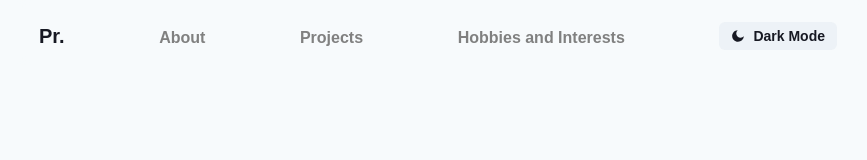
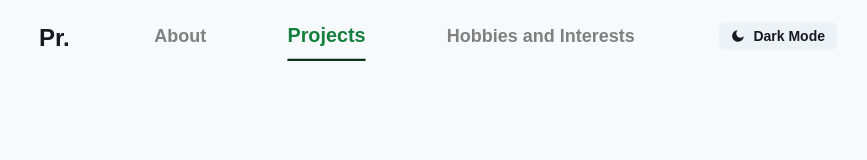
Before and after one commit to pruthviiiii/Mywebpage, a React (Create React App) app: page /projects in a window 1280 px wide. Shown: the top 160 px of the page, without its empty margins (198-1065 px from the left). Built offline with nearby package versions, Linux system fonts and the light colour scheme; a web font is replaced by a local one.

Commit message:
nav bar updated

```diff
--- a/src/App.js
+++ b/src/App.js
@@ -6,6 +6,7 @@ import About from "./Components/About";
 import { BrowserRouter as Router, Route, Link, Routes } from "react-router-dom";
 import Project from "./Components/Project";
 import HobbiesandInterests from "./Components/HobbiesandInterests";
+import { NavLink } from "react-router-dom";
 
 function App() {
   const [darkmode, setDarkmode] = useState(false);
@@ -28,14 +29,60 @@ function App() {
             <nav className="navdetail flex bg-nav-light dark:bg-nav-dark gap-2">
               <div className="flex-1 flex justify-between ">
                 <div className="flex-none">
-                  <Link to="/" className="font-semibold text-xl" onClick={scrollUp2}>
-                    Pr.
-                  </Link>
+                <NavLink
+  to="/"
+  onClick={scrollUp2}
+  className={({ isActive }) =>
+    `relative text-2xl transition-all duration-200
+    font-bold inline-block
+    hover:scale-125 hover:text-green-700
+    after:content-[''] after:absolute after:left-0 after:bottom-[-2px]
+    after:w-0 after:h-[2px] after:bg-green-950 after:transition-all after:duration-300
+    hover:after:w-full
+    ${isActive ? "scale-125 text-green-700 after:w-full" : ""}`
+  }
+>
+  Pr.
+</NavLink>
+
                 </div>
                 <div className="router flex-1 flex justify-evenly font-semibold text-light-head">
-                  <Link to="/about" onClick={scrollUp2}>About</Link>
-                  <Link to="/Projects" onClick={scrollUp2}>Projects</Link>
-                  <Link to="/Hobbies" onClick={scrollUp2}>Hobbies and Interests</Link>
+
+                <NavLink
+  to="/about"
+  onClick={scrollUp2}
+  className={({ isActive }) =>
+    `relative text-lg transition-all duration-200
+    hover:scale-110 hover:text-green-700
+    after:content-[''] after:absolute after:left-0 after:bottom-[-2px]
+    after:w-0 after:h-[2px] after:bg-green-950 after:transition-all after:duration-300
+    hover:after:w-full
+    ${isActive ? "scale-110 text-green-700 after:w-full" : ""}`
+  }
+>
+  About
+</NavLink>
+
+
+                  <NavLink to="/Projects" onClick={scrollUp2} className={({ isActive }) =>
+    `relative text-lg transition-all duration-200
+    hover:scale-110 hover:text-green-700
+    after:content-[''] after:absolute after:left-0 after:bottom-[-2px]
+    after:w-0 after:h-[2px] after:bg-green-950 after:transition-all after:duration-300
+    hover:after:w-full
+    ${isActive ? "scale-110 text-green-700 after:w-full" : ""}`
+  } >Projects</NavLink>
+
+
+                  <NavLink to="/Hobbies" onClick={scrollUp2} className={({ isActive }) =>
+    `relative text-lg transition-all duration-200
+    hover:scale-110 hover:text-green-700
+    after:content-[''] after:absolute after:left-0 after:bottom-[-2px]
+    after:w-0 after:h-[2px] after:bg-green-950 after:transition-all after:duration-300
+    hover:after:w-full
+    ${isActive ? "scale-110 text-green-700 after:w-full" : ""}`
+  } >Hobbies and Interests</NavLink>
+
                 </div>
                 <div className="flex-none mr-2 font-semibold text-sm gap-3">
                   {darkmode ? (
@@ -86,14 +133,6 @@ function App() {
                     </div>
                   )}
                 </div>
-
-
-                <div className="burger" onClick={() => setMenue(!menue)}>
-                  <div className={menue ? "line line1close" : "line line1open"}></div>
-                  <div className={menue ? "line line2close" : "line"}></div>
-                  <div className={menue ? "line line3close" : "line line3open"}></div>
-                </div>
-
               </div>
             </nav>
 
@@ -117,19 +156,19 @@ function App() {
                 <Route path="*" element={<Home />} />
               </Routes>
 
-              <hr className="mt-12 border-t border-gray-300 dark:border-gray-700" />
+              <hr className="mt-12" />
+
               <footer className="mt-5 pb-5 flex flex-col justify-evenly">
                 <div className="flex gap-10 mr-auto ml-auto mt-5 text-sm text-Dark-text underline dark:text-[#6b7280]">
                   <a href="https://github.com/pruthviiiii" target="_blank" rel="noopener noreferrer">Github</a>
-                  <a href="https://www.linkedin.com/in/pruthviraj-hanumantharayappa/" target="_blank" rel="noopener noreferrer">LinkedIn</a>
+                  <a href="https://www.linkedin.com/in/pruthviraj-hanumantharayappa/" target="_blank" rel="noopener noreferrer">Linkedin</a>
                   <a href="mailto:pruthviraj3234@gmail.com" target="_blank" rel="noopener noreferrer">Email</a>
                 </div>
                 <br />
                 <div className="font-medium text-Dark-text text-xs dark:text-light-text">
-                  Built with <span role="img" aria-label="love">💜</span> by Pruthviraj
+                Built with <span role="img" aria-label="love">💜</span> by Pruthviraj
                 </div>
               </footer>
-
             </div>
           </div>
         </Router>
--- a/src/Components/Navbar.jsx
+++ b/src/Components/Navbar.jsx
@@ -0,0 +1,32 @@
+import React from "react";
+import { Link, useLocation } from "react-router-dom";
+import "./nav.css"; // ✅ Import the CSS file
+
+const Navbar = ({ scrollUp2 }) => {
+  const location = useLocation(); // ✅ Get the current route
+
+  return (
+    <nav className="navdetail">
+      <div className="flex-1 flex justify-between">
+        <div className="flex-none">
+          <Link to="/" className="font-semibold text-xl" onClick={scrollUp2}>
+            Pr.
+          </Link>
+        </div>
+        <div className="router">
+          <Link to="/about" className={`nav-link ${location.pathname === "/about" ? "active" : ""}`} onClick={scrollUp2}>
+            About
+          </Link>
+          <Link to="/projects" className={`nav-link ${location.pathname === "/projects" ? "active" : ""}`} onClick={scrollUp2}>
+            Projects
+          </Link>
+          <Link to="/hobbies" className={`nav-link ${location.pathname === "/hobbies" ? "active" : ""}`} onClick={scrollUp2}>
+            Hobbies and Interests
+          </Link>
+        </div>
+      </div>
+    </nav>
+  );
+};
+
+export default Navbar;
--- a/src/Components/content/project.js
+++ b/src/Components/content/project.js
@@ -75,8 +75,8 @@ export const projects = [
     title: "React Weather App v-1",
     des: "A weather forecasting site using OpenWeather API. Users can search for weather information of any place in the world and view hourly and weekly forecasts.",
     links: {
-      github: "https://github.com/pruthviiiii/weather-monitering",
-      live: "https://github.com/pruthviiiii/weather-app",
+      github: "https://github.com/pruthviiiii/weather-app",
+      live: "https://pruthviiiii.github.io/weather-app/",
     },
   },
   {
--- a/src/Components/nav.css
+++ b/src/Components/nav.css
@@ -0,0 +1,61 @@
+/* Default link styles */
+.nav-link {
+    color: gray; /* Default text color */
+    text-decoration: none;
+    padding: 8px 16px;
+    font-size: 16px;
+    font-weight: 500;
+    transition: color 0.3s ease-in-out, border-bottom 0.3s ease-in-out;
+  }
+
+  /* Hover effect */
+  .nav-link:hover {
+    color: black; /* Change text color on hover */
+    border-bottom: 2px solid black;
+  }
+
+  /* Active page effect */
+  .nav-link.active {
+    color: black;
+    font-weight: bold;
+    border-bottom: 2px solid black;
+  }
+
+  /* Navbar container */
+  .navdetail {
+    background-color: white;
+    display: flex;
+    justify-content: space-between;
+    align-items: center;
+    padding: 15px 20px;
+    box-shadow: 0 2px 5px rgba(0, 0, 0, 0.1);
+  }
+
+  /* Navbar links container */
+  .router {
+    display: flex;
+    gap: 20px;
+  }
+
+  /* Dark mode styles */
+  .dark .nav-link {
+    color: #d1d5db; /* Light gray text for dark mode */
+  }
+
+  .dark .nav-link:hover,
+  .dark .nav-link.active {
+    color: white; /* White text in dark mode */
+    border-bottom: 2px solid white;
+  }
+
+  /* Responsive Navbar */
+  @media screen and (max-width: 768px) {
+    .router {
+      flex-direction: column;
+      gap: 15px;
+    }
+    .navdetail {
+      flex-direction: column;
+      align-items: center;
+    }
+  }
```
